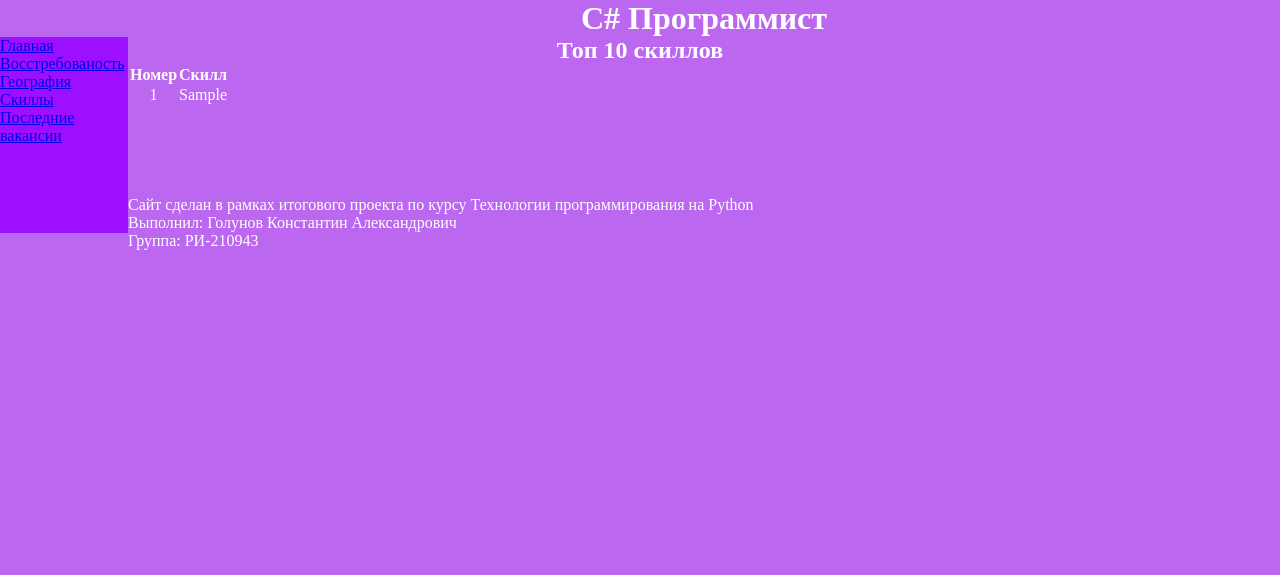
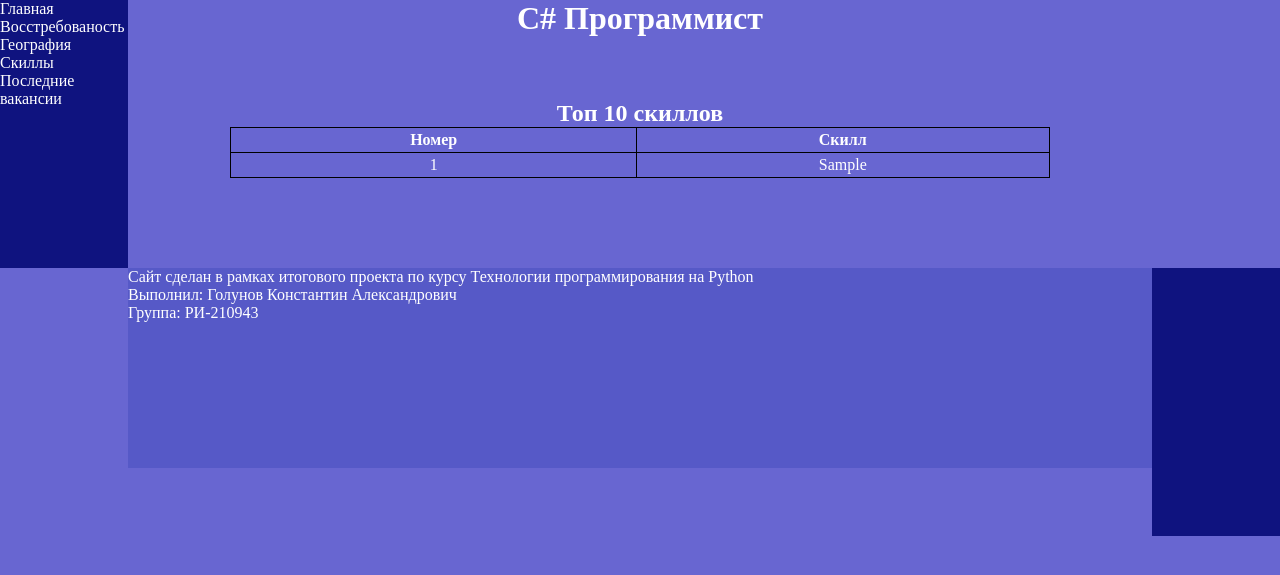
Before and after one commit to k-golunov/python-final-project, a Django app: page /skills/ in a window 1280 px wide. Shown: the top 575 px of the page. Run offline with Django 4.2, Linux system fonts and the light colour scheme; tables that the repository leaves empty hold one stand-in row (values such as "Sample post"); parts of the project's set-up code (start-up, migrations or seed data) failed here and were passed over.

Commit message:
Update styles.css

```diff
--- a/final_project/static/css/styles.css
+++ b/final_project/static/css/styles.css
@@ -3,10 +3,27 @@
 	padding: 0;
 }
 
+TABLE {
+    width: 80%;
+    border-collapse: collapse;
+    margin-left: 10%;
+}
+
+a {
+    text-decoration: none;
+    color: white;
+}
+
+.border {
+    padding: 3px;
+    border: 1px solid black;
+}
+
 .header {
-    width: 90%;
+    width: 80%;
     margin-left: 10%;
-    height: 10%;
+    height: 100px;
+    position: absolute;
 }
 
 .wrapper {
@@ -18,25 +35,41 @@
     width: 10%;
     position: absolute;
     height: 100%;
-    background: #9d0fff;
+    /*background: #9d0fff;*/
+    background: #0f137f;
+}
+
+.menu > a {
+    margin-top: 15px;
+}
+
+.right {
+    width: 10%;
+    position: absolute;
+    /*background: #9d0fff;*/
+    /*background: #543182;*/
+    background: #0f137f;
+    height: 100%;
+    margin-left: 90%;
+    margin-right: 0;
 }
 
 .content {
     width : 80%;
     margin-left: 10%;
-    margin-right: 10%;
+    /*margin-right: 10%;*/
     padding-bottom: 90px;
+    padding-top: 100px;
 }
 
-.right {
-    width: 10%;
-    position: absolute;
-    margin-left: 90%;
-    background: #9d0fff;
+.internal {
+    margin-left: 10px;
+    margin-right: 10px;
 }
 
+
 body {
-    background: #bb67f0;
+    background: #6866d1;
     height: 100%;
     margin: 0;
     color: white;
@@ -48,7 +81,37 @@ p {
 
 .footer {
     height: 200px;
-    width: 90%;
+    width: 80%;
     margin-left: 10%;
     position: absolute;
+    background: #5659c7;
 }
+
+.gLeft {
+    position: absolute;
+    width: 55%;
+}
+
+.gRight{
+    margin-left: 58%;
+    position: absolute;
+    width: 50%;
+}
+
+.grafics {
+    position: relative;
+    height: 900px;
+    width: 80%;
+    margin-left: 10%;
+}
+
+.internalskills {
+    height: 900px;
+}
+
+.external{
+    width: 100%;
+    position: absolute;
+    background: #0f137f;
+    height: 200px;
+}
```
